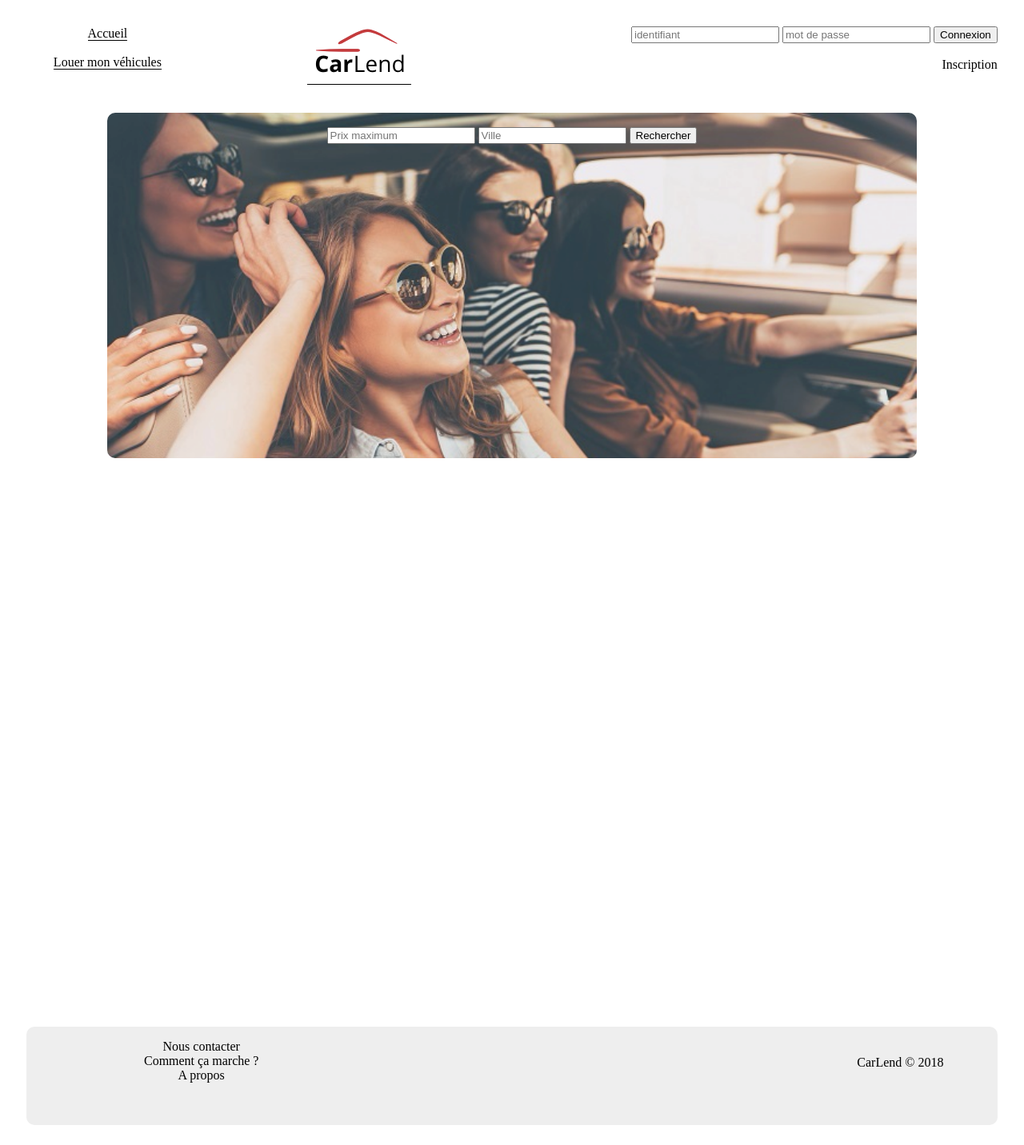
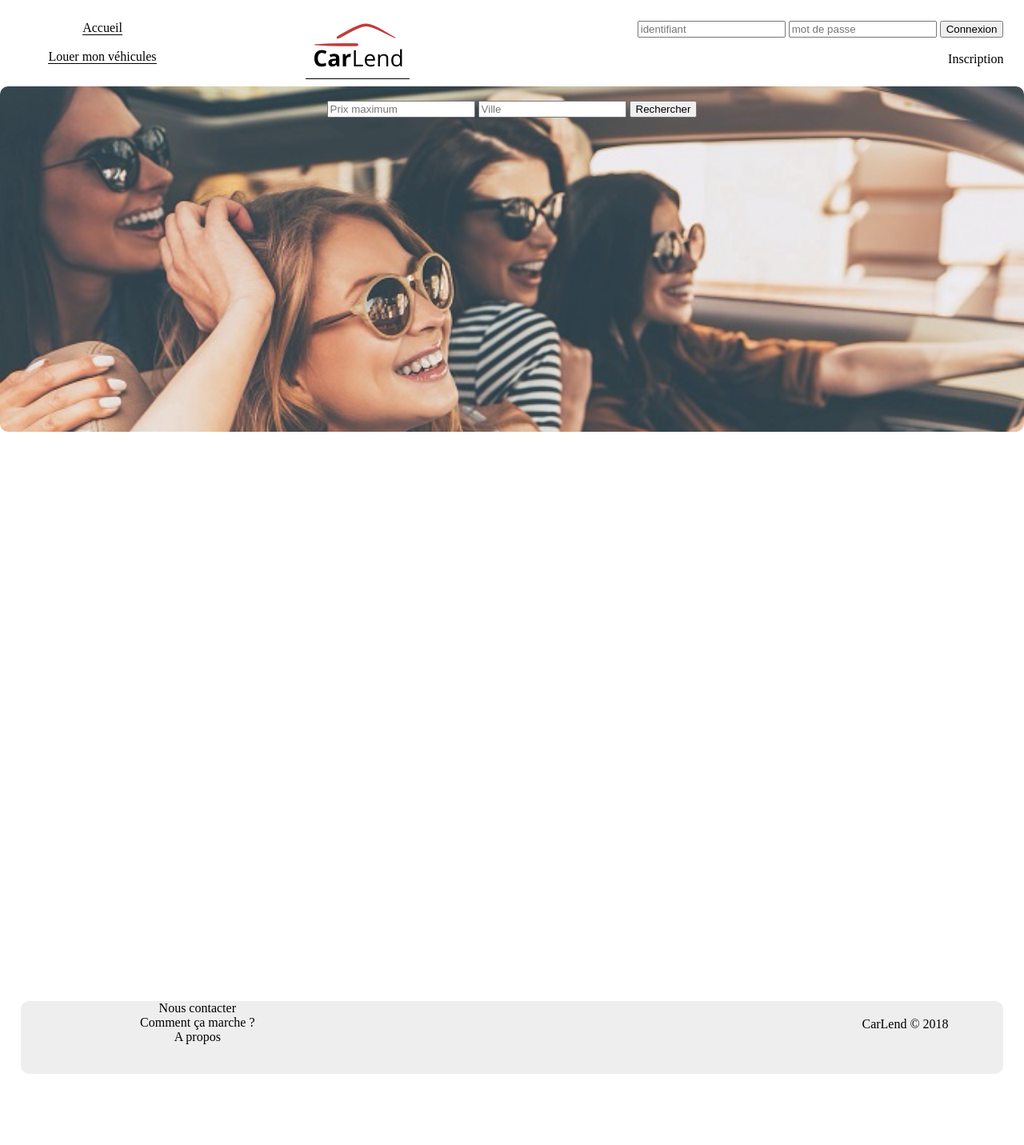
Before and after one commit to AdamPoyol/CarLend, a PHP site: page /accueil_carlend.php in a window 1280 px wide. Shown: the whole page at 80% size. After the commit the page ends 1343 px from the top, so only its background shows below. Run offline with PHP 8.4, Linux system fonts and the light colour scheme.

Commit message:
changement 1 css

```diff
--- a/Developpement/inc/css/css_carlend.css
+++ b/Developpement/inc/css/css_carlend.css
@@ -1,4 +1,6 @@
-/* COMMUN */
+*{
+  margin: 0;
+}
 
 @font-face {
   font-family: 'Nunito';
@@ -111,10 +113,11 @@ a{
   background:url(../../inc/img/Screen.png) no-repeat;
   background-size: cover;
   border-radius: 10px;
+
   width: auto; height: 40%;
   text-align: center;
   /*margin: 30px 100px auto 80px;*/
-  margin: 2% 10% 2%;
+
 }
 
 .zone2_accueil{
```
